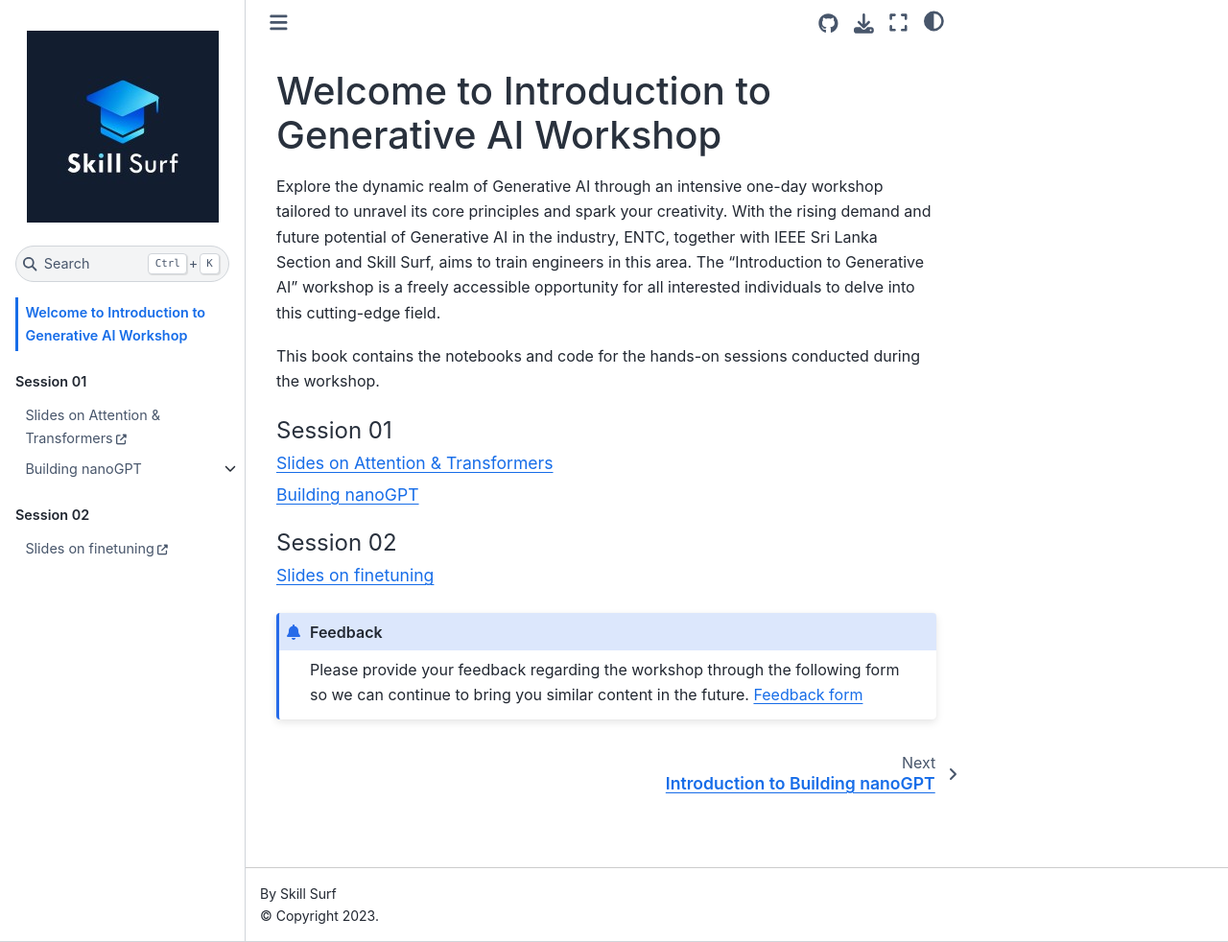
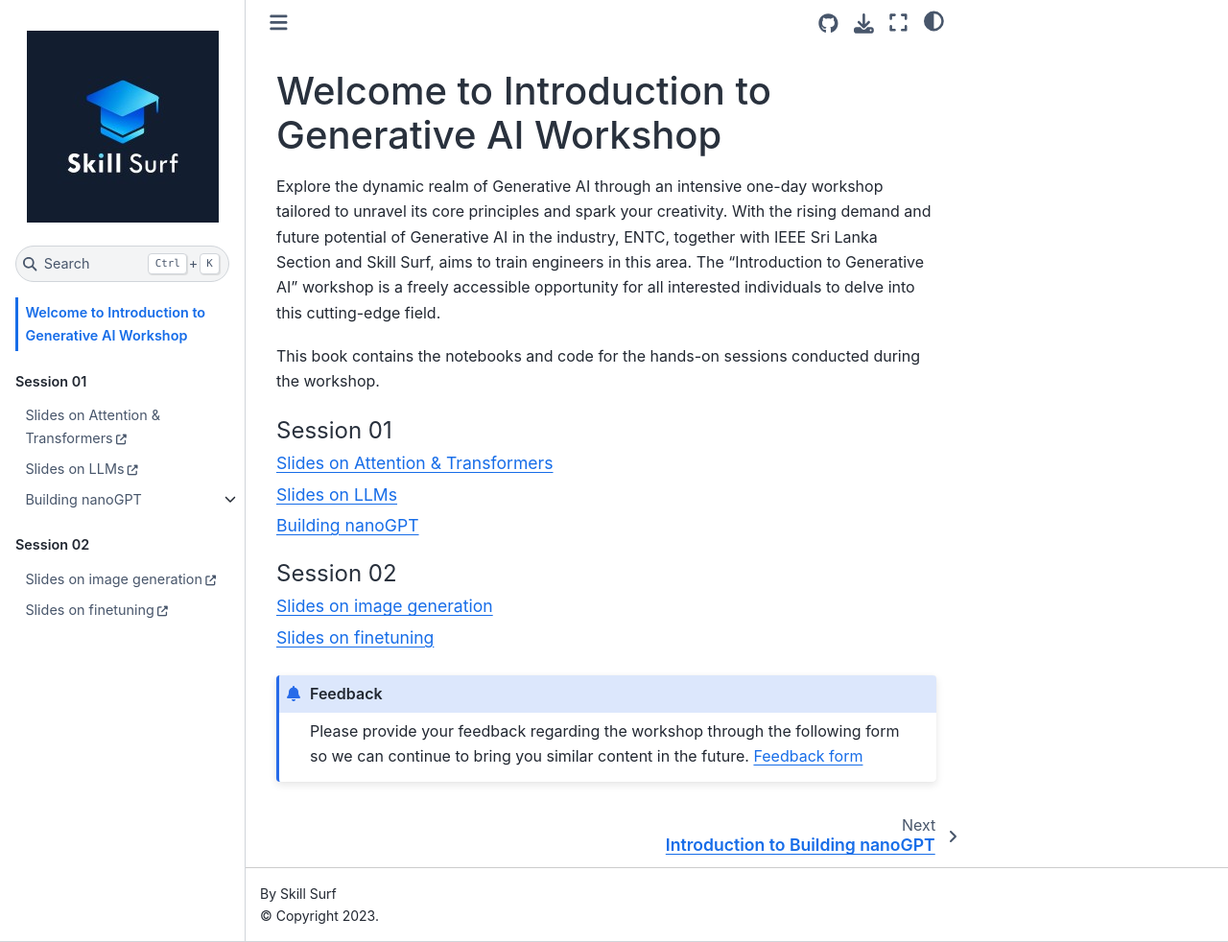
Before and after one commit to SkillSurf/introduction_genAI, a Jupyter Book: the page built from intro.md, in a window 1280 px wide and 982 px high. Shown: the whole window at 96% size. Built offline with Jupyter Book 1.0.4 settings and Sphinx 7.4.7 and the Sphinx Book theme 1.1.4, drawn with Linux system fonts in a browser that asks for light colours; pages that are not in the unit, such as notebooks, are missing from menus.

Commit message:
Updated TOC

```diff
--- a/_toc.yml
+++ b/_toc.yml
@@ -8,9 +8,13 @@
     chapters:
     - url: https://github.com/SkillSurf/introduction_genAI/blob/main/slides/Attention%20Basics.pdf
       title: Slides on Attention & Transformers
+    - url: https://github.com/SkillSurf/introduction_genAI/blob/main/slides/LLMs.pdf
+      title: Slides on LLMs
     - file: notebooks/S1/Session1.md
       title: Building nanoGPT
       sections:
+      - url: https://github.com/SkillSurf/introduction_genAI/blob/main/slides/nanoGPT.pdf
+        title: Slides on nanoGPT
       - file: notebooks/S1/Session_1_1.ipynb
       - file: notebooks/S1/Session_1_2.ipynb
       - file: notebooks/S1/Session_1_3.ipynb
@@ -20,6 +24,8 @@
 
   - caption: Session 02
     chapters:
+    - url: https://github.com/SkillSurf/introduction_genAI/blob/main/slides/GenAI_June_2024.pdf
+      title: Slides on image generation
     - url: https://github.com/SkillSurf/introduction_genAI/blob/main/slides/finetuning%20SDXL.pdf
       title: Slides on finetuning
     - file: notebooks/S2/Session_2_1.ipynb
```
